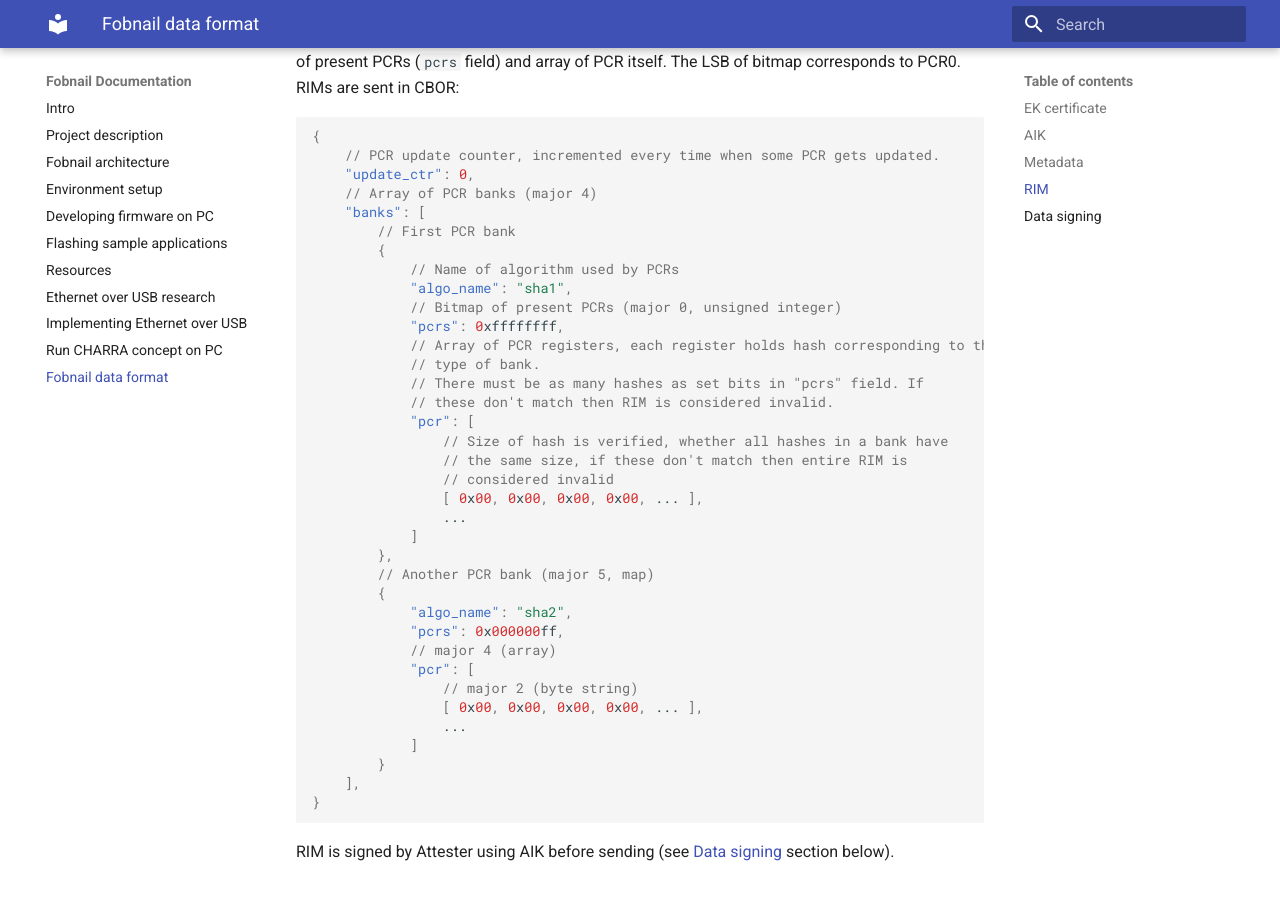
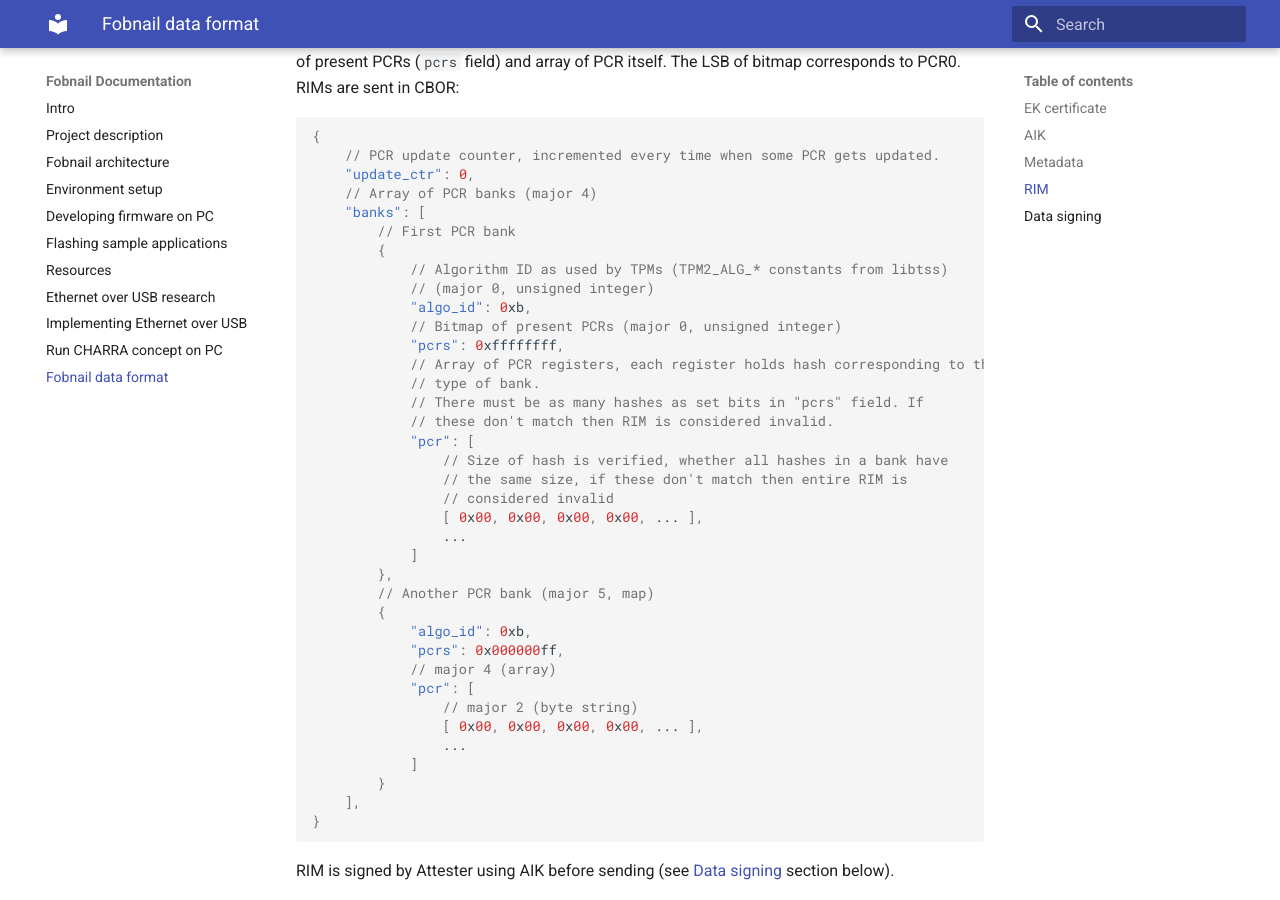
Before and after one commit to fobnail/docs, an MkDocs documentation site: the page built from docs/fobnail-data-format.md, in a window 1280 px wide and 900 px high, scrolled down 1153 px. Built offline with MkDocs 1.6.1 and Material for MkDocs 9.7.7, drawn with Linux system fonts in a browser that asks for light colours.

Commit message:
docs/fobnail-data-format.md: use algorithm ID instead of name

```diff
--- a/docs/fobnail-data-format.md
+++ b/docs/fobnail-data-format.md
@@ -58,8 +58,9 @@ of PCR itself. The LSB of bitmap corresponds to PCR0. RIMs are sent in CBOR:
     "banks": [
         // First PCR bank
         {
-            // Name of algorithm used by PCRs
-            "algo_name": "sha1",
+            // Algorithm ID as used by TPMs (TPM2_ALG_* constants from libtss)
+            // (major 0, unsigned integer)
+            "algo_id": 0xb,
             // Bitmap of present PCRs (major 0, unsigned integer)
             "pcrs": 0xffffffff,
             // Array of PCR registers, each register holds hash corresponding to the
@@ -76,7 +77,7 @@ of PCR itself. The LSB of bitmap corresponds to PCR0. RIMs are sent in CBOR:
         },
         // Another PCR bank (major 5, map)
         {
-            "algo_name": "sha2",
+            "algo_id": 0xb,
             "pcrs": 0x000000ff,
             // major 4 (array)
             "pcr": [
```
